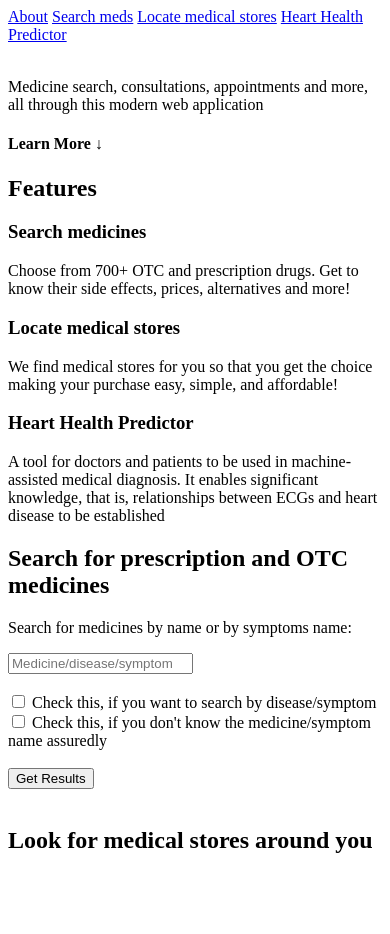
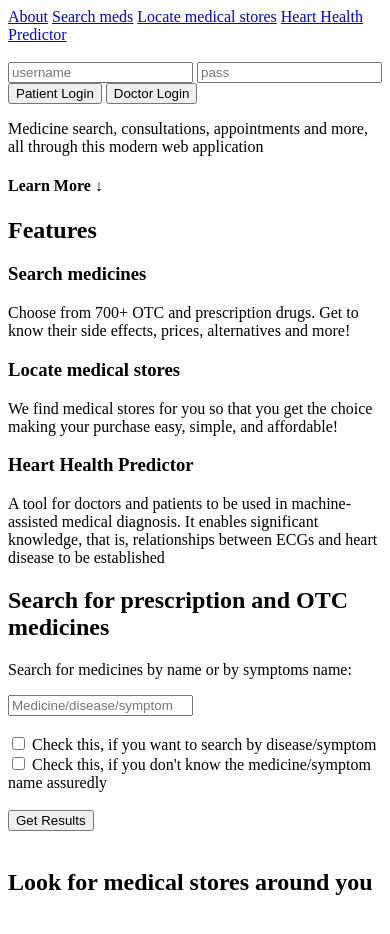
Before and after one commit to AbdulAhadKhan0308/Digital-Medical-Service, a website built with webpack: page client/html/index.html in a window 390 px wide. Shown: the top 934 px of the page. Built offline with nearby package versions, Linux system fonts and the light colour scheme.

Commit message:
ui responsiveness

```diff
--- a/client/html/index.html
+++ b/client/html/index.html
@@ -25,7 +25,22 @@
       <a class="main-nav__entry" href="#feature--3">Heart Health Predictor</a>
     </nav>
     <br />
-    <div class="user-info"></div>
+    <div class="login-medicapp">
+      <form class="login__form">
+        <input
+          type="text"
+          placeholder="username"
+          class="login__form__input login__form__username"
+        />
+        <input
+          type="password"
+          placeholder="pass"
+          class="login__form__input login__form__pass"
+        />
+        <button class="login-medicapp__btn">Patient Login</button>
+        <button class="login-medicapp__btn">Doctor Login</button>
+      </form>
+    </div>
     <div class="about-medicapp">
       <div class="about-medicapp__main">
         <p class="">
--- a/client/src/controller.js
+++ b/client/src/controller.js
@@ -18,6 +18,9 @@ const heartHealthResult = document.querySelector(".heart-health__result");
 //ready search meds
 
 const renderHTML = function (element, data) {
+  //remove everything present before
+  element.innerHTML = "";
+
   let html = `<h3>Results</h3>
   <div>Something went wrong. Please try again.</div>`;
   if (
```
